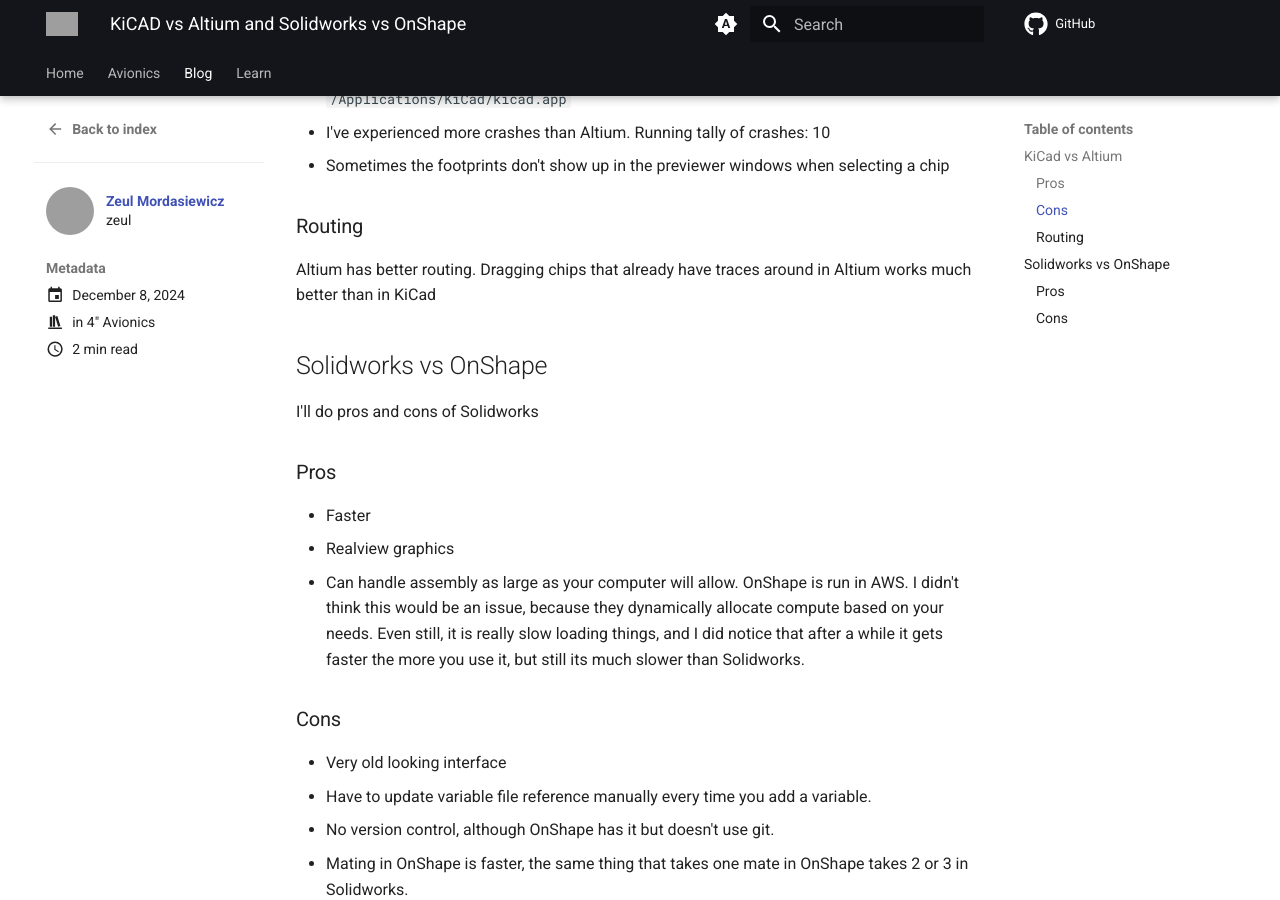
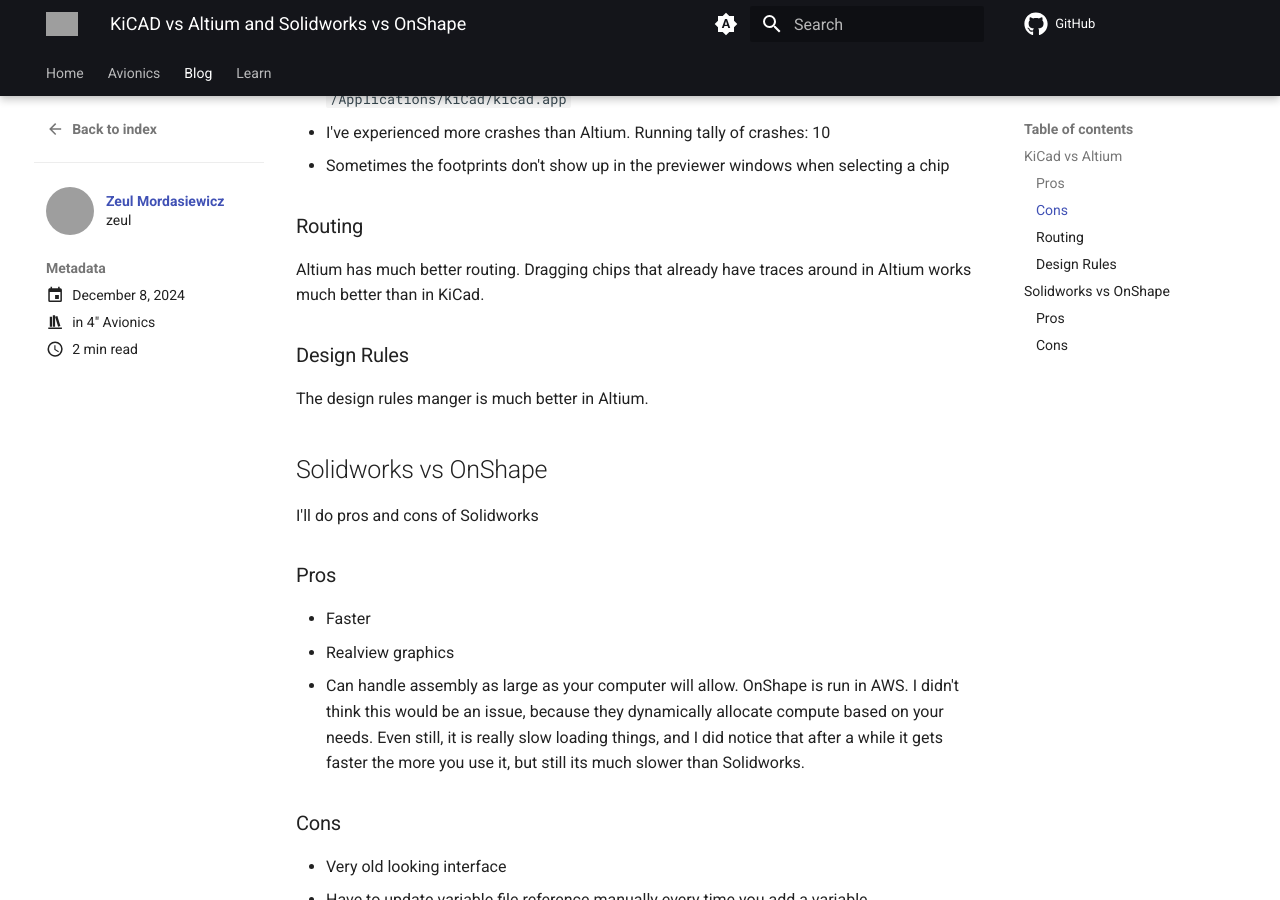
Before and after one commit to sonicavionics/sonicavionics.com, an MkDocs documentation site: the page built from docs/blog/posts/2024/december/8/kicadvsaltium.md, in a window 1280 px wide and 900 px high, scrolled down 1022 px. Built offline with MkDocs 1.6.1 and Material for MkDocs 9.7.7, drawn with Linux system fonts in a browser that asks for light colours; comment, search, counter and statistics services are not loaded; grey boxes are pictures that could not be loaded.

Commit message:
enhance routing section in KiCAD vs Altium comparison with additional insights on design rules

```diff
--- a/docs/blog/posts/2024/december/8/kicadvsaltium.md
+++ b/docs/blog/posts/2024/december/8/kicadvsaltium.md
@@ -39,7 +39,11 @@
 
 ### Routing
 
-Altium has better routing. Dragging chips that already have traces around in Altium works much better than in KiCad
+Altium has much better routing. Dragging chips that already have traces around in Altium works much better than in KiCad.
+
+### Design Rules
+
+The design rules manger is much better in Altium.
 
 ## Solidworks vs OnShape
 
```
